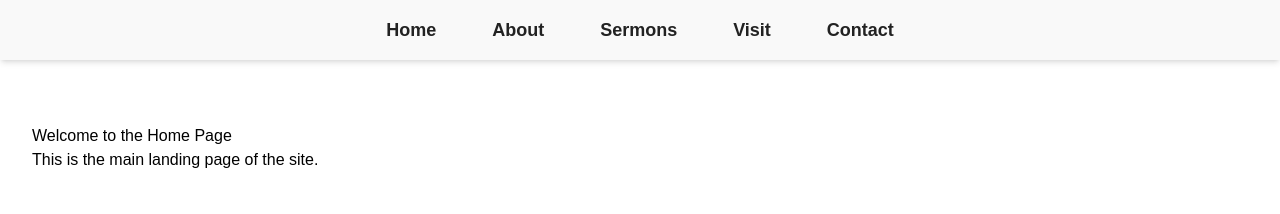
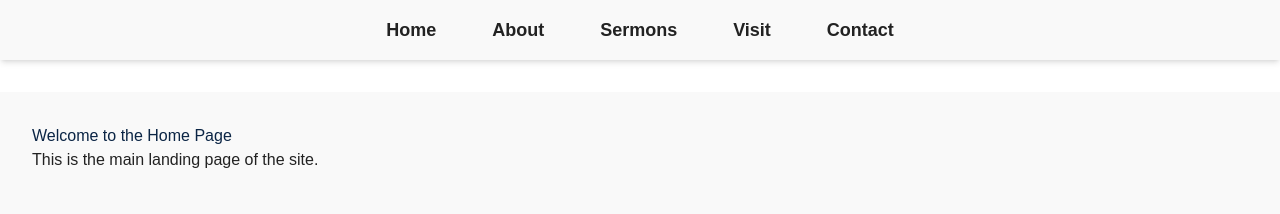
Before and after one commit to anon381/jslv3, a Next.js app: page / in a window 1280 px wide. Shown: the top 214 px of the page. Built offline with nearby package versions, Linux system fonts and the light colour scheme.

Commit message:
Update Home page styling and colors

```diff
--- a/src/app/page.tsx
+++ b/src/app/page.tsx
@@ -7,8 +7,8 @@ export default function Home() {
   return (
     <>
       <Navigation />
-      <main className="bg-white text-black min-h-screen p-8">
-        <h1>Welcome to the Home Page</h1>
+      <main className="bg-[#f9f9f9] text-[#222222] min-h-screen p-8">
+        <h1 className="text-[#0b2545]">Welcome to the Home Page</h1>
         <p>This is the main landing page of the site.</p>
       </main>
     </>
```
